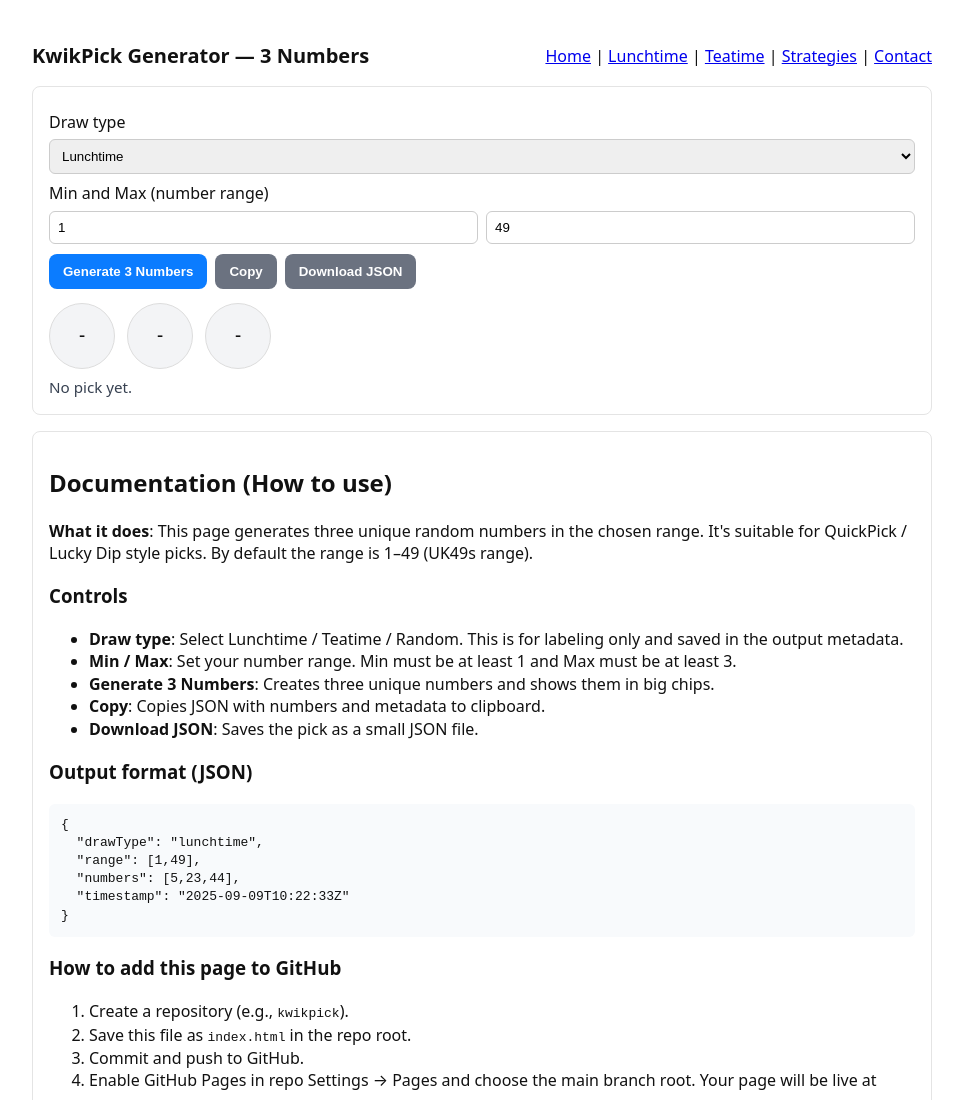
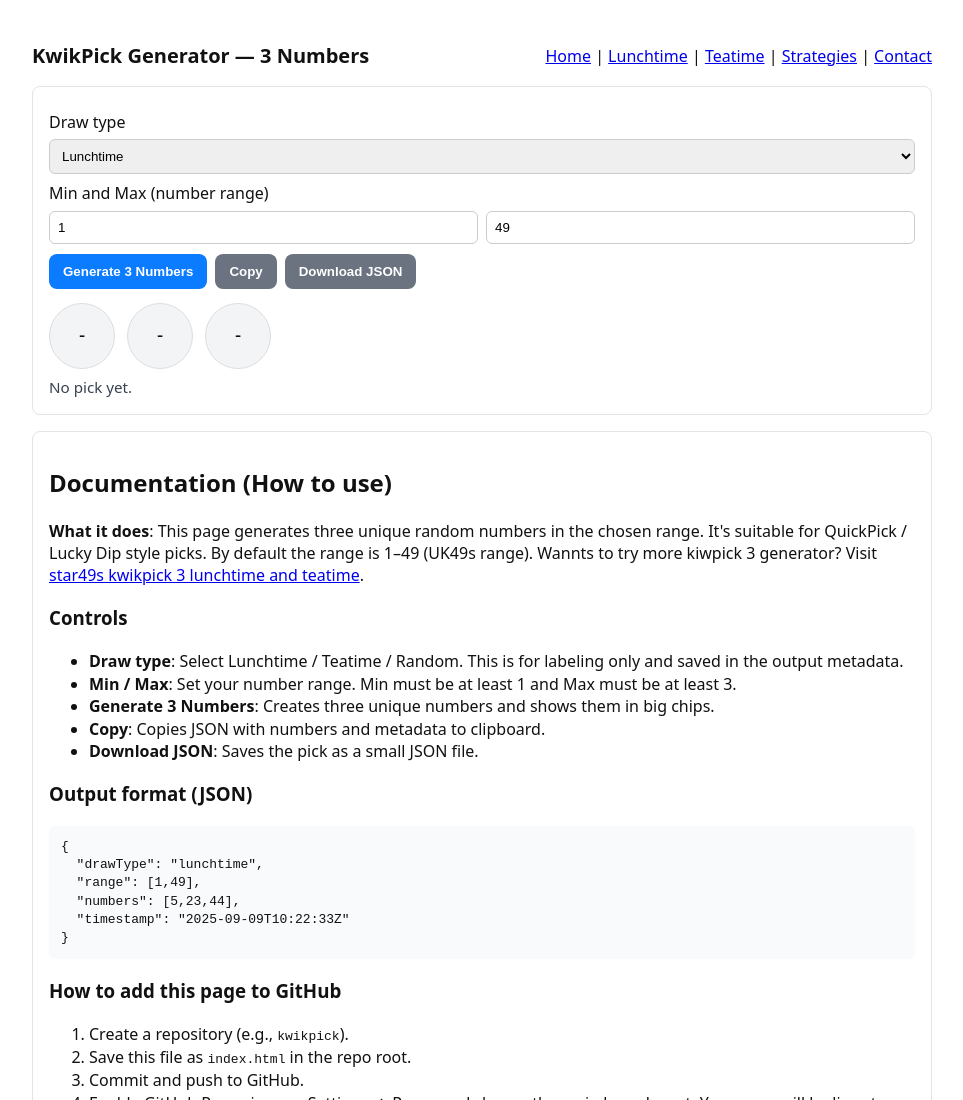
Before and after one commit to rekbayltdamz-lang/Quickpick-Generator, a plain HTML site: page index.html in a window 1280 px wide. Shown: the top 1100 px of the page, without its empty margins (158-1121 px from the left). Drawn offline with Linux system fonts and the light colour scheme.

Commit message:
Update index.html

```diff
--- a/index.html
+++ b/index.html
@@ -85,7 +85,7 @@
 
   <section class="card doc">
     <h2>Documentation (How to use)</h2>
-    <p><strong>What it does</strong>: This page generates three unique random numbers in the chosen range. It's suitable for QuickPick / Lucky Dip style picks. By default the range is 1–49 (UK49s range).</p>
+    <p><strong>What it does</strong>: This page generates three unique random numbers in the chosen range. It's suitable for QuickPick / Lucky Dip style picks. By default the range is 1–49 (UK49s range). Wannts to try more kiwpick 3 generator? Visit <a href="https://star49s.com/kwikpick3">star49s kwikpick 3 lunchtime and teatime</a>.</p>
 
     <h3>Controls</h3>
     <ul>
```
